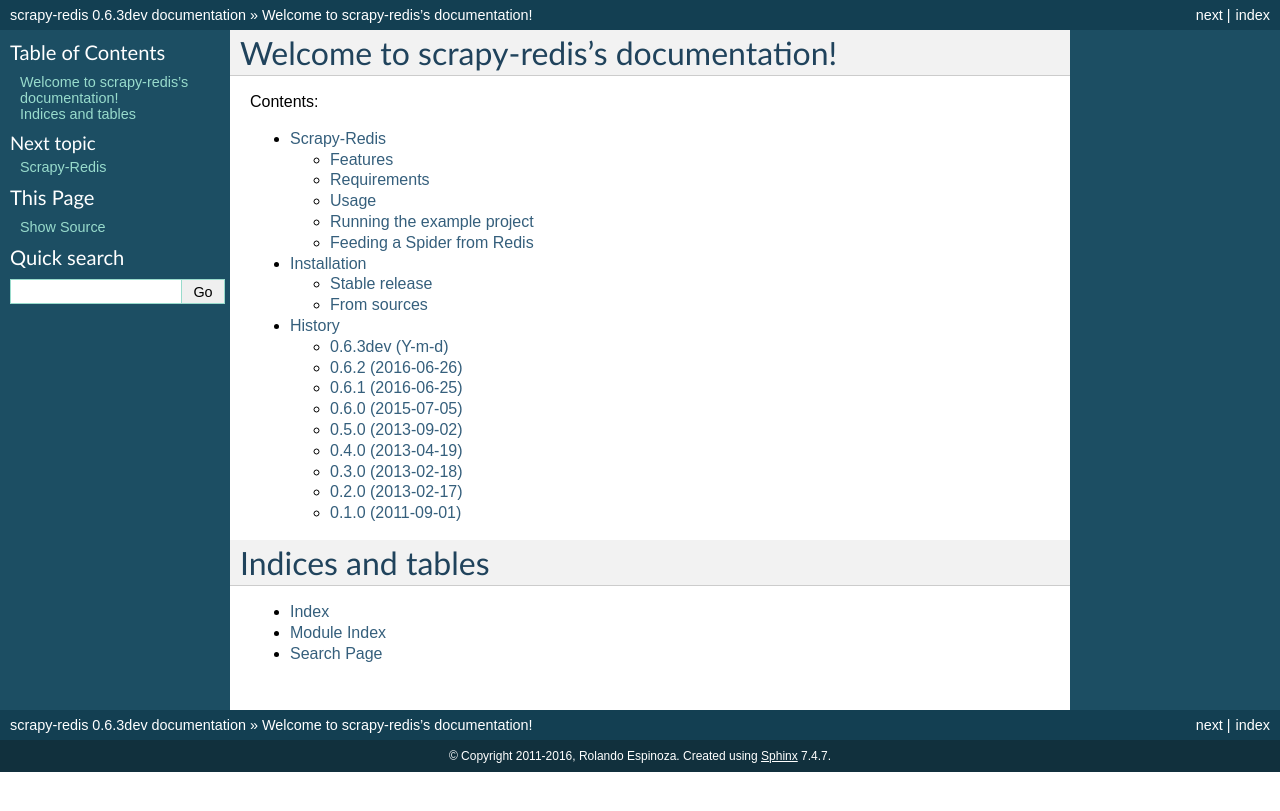
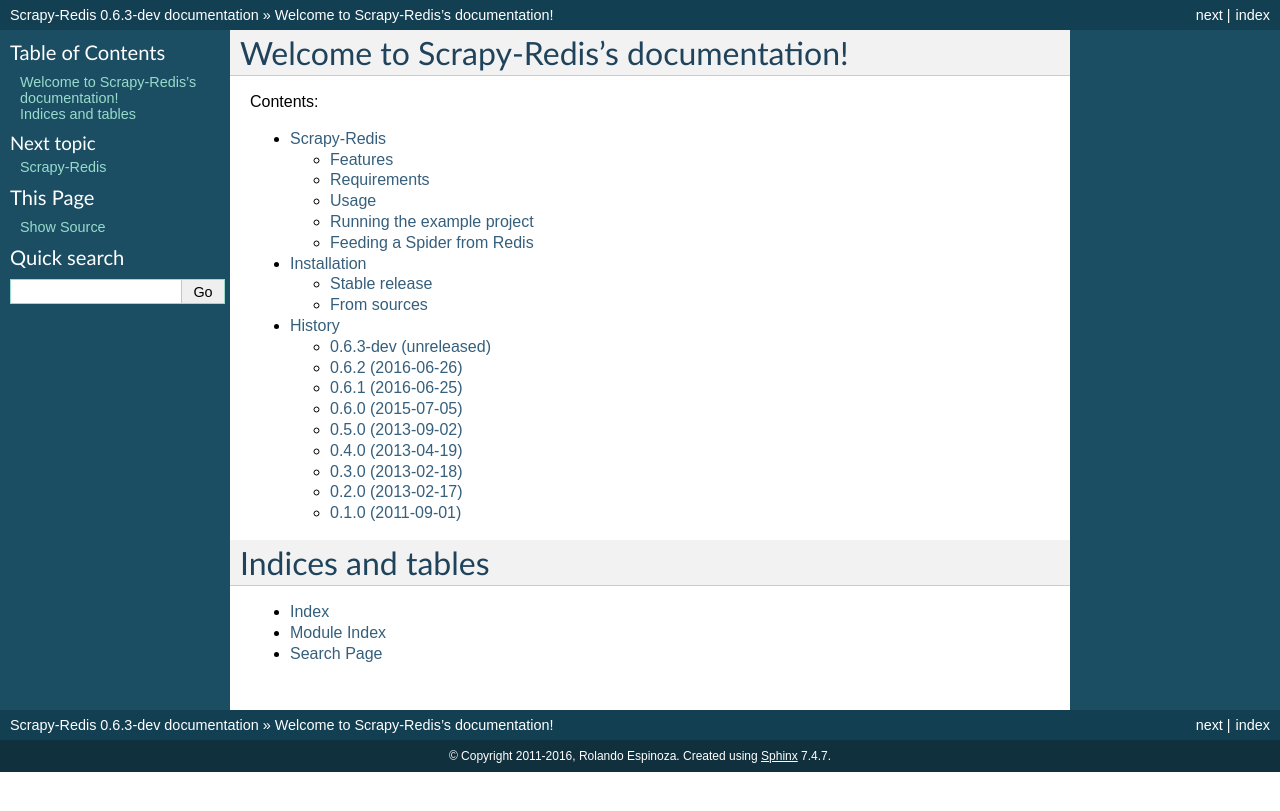
Before and after one commit to rmax/scrapy-redis, a Sphinx documentation site: the page built from docs/index.rst, in a window 1280 px wide. Shown: the top 811 px of the page. Built offline with Sphinx 7.4.7, drawn with Linux system fonts in a browser that asks for light colours.

```diff
--- a/CONTRIBUTING.rst
+++ b/CONTRIBUTING.rst
@@ -38,8 +38,8 @@ is open to whoever wants to implement it.
 Write Documentation
 ~~~~~~~~~~~~~~~~~~~
 
-scrapy-redis could always use more documentation, whether as part of the
-official scrapy-redis docs, in docstrings, or even on the web in blog posts,
+Scrapy-Redis could always use more documentation, whether as part of the
+official Scrapy-Redis docs, in docstrings, or even on the web in blog posts,
 articles, and such.
 
 Submit Feedback
--- a/HISTORY.rst
+++ b/HISTORY.rst
@@ -2,9 +2,10 @@
 History
 =======
 
-0.6.3dev (Y-m-d)
-----------------
-* TODO
+.. comment:: bumpversion marker
+
+0.6.3-dev (unreleased)
+----------------------
 
 0.6.2 (2016-06-26)
 ------------------
--- a/docs/conf.py
+++ b/docs/conf.py
@@ -13,8 +13,8 @@
 # All configuration values have a default; values that are commented out
 # serve to show the default.
 
-import sys
 import os
+import re
 
 # If extensions (or modules to document with autodoc) are in another
 # directory, add these directories to sys.path here. If the directory is
@@ -23,15 +23,7 @@ import os
 #sys.path.insert(0, os.path.abspath('.'))
 
 # Get the project root dir, which is the parent dir of this
-cwd = os.getcwd()
-project_root = os.path.dirname(cwd)
-
-# Insert the project root dir as the first element in the PYTHONPATH.
-# This lets us ensure that the source package is imported, and that its
-# version is used.
-sys.path.insert(0, project_root)
-
-import scrapy_redis
+project_root = os.path.dirname(os.path.dirname(os.path.abspath(__file__)))
 
 # -- General configuration ---------------------------------------------
 
@@ -59,17 +51,17 @@ source_suffix = '.rst'
 master_doc = 'index'
 
 # General information about the project.
-project = u'scrapy-redis'
+project = u'Scrapy-Redis'
 copyright = u'2011-2016, Rolando Espinoza'
 
 # The version info for the project you're documenting, acts as replacement
 # for |version| and |release|, also used in various other places throughout
 # the built documents.
 #
+# The full version, including alpha/beta/rc tags.
+release = open(os.path.join(project_root, 'VERSION')).read().strip()
 # The short X.Y version.
-version = scrapy_redis.__version__
-# The full version, including alpha/beta/rc tags.
-release = scrapy_redis.__version__
+version = re.findall(r'\d+\.\d+\.\d+', release)[0]
 
 # The language for content autogenerated by Sphinx. Refer to documentation
 # for a list of supported languages.
@@ -213,7 +205,7 @@ latex_elements = {
 # [howto/manual]).
 latex_documents = [
     ('index', 'scrapy_redis.tex',
-     u'scrapy-redis Documentation',
+     u'Scrapy-Redis Documentation',
      u'Rolando Espinoza', 'manual'),
 ]
 
@@ -244,7 +236,7 @@ latex_documents = [
 # (source start file, name, description, authors, manual section).
 man_pages = [
     ('index', 'scrapy_redis',
-     u'scrapy-redis Documentation',
+     u'Scrapy-Redis Documentation',
      [u'Rolando Espinoza'], 1)
 ]
 
@@ -259,7 +251,7 @@ man_pages = [
 #  dir menu entry, description, category)
 texinfo_documents = [
     ('index', 'scrapy_redis',
-     u'scrapy-redis Documentation',
+     u'Scrapy-Redis Documentation',
      u'Rolando Espinoza',
      'scrapy-redis',
      'One line description of project.',
--- a/docs/index.rst
+++ b/docs/index.rst
@@ -3,7 +3,7 @@
    You can adapt this file completely to your liking, but it should at least
    contain the root `toctree` directive.
 
-Welcome to scrapy-redis's documentation!
+Welcome to Scrapy-Redis's documentation!
 ======================================
 
 Contents:
--- a/docs/installation.rst
+++ b/docs/installation.rst
@@ -8,7 +8,7 @@ Installation
 Stable release
 --------------
 
-To install scrapy-redis, run this command in your terminal:
+To install Scrapy-Redis, run this command in your terminal:
 
 .. code-block:: console
 
@@ -24,7 +24,7 @@ you through the process.
 From sources
 ------------
 
-The sources for scrapy-redis can be downloaded from the `Github repo`_.
+The sources for Scrapy-Redis can be downloaded from the `Github repo`_.
 
 You can either clone the public repository:
 
--- a/src/scrapy_redis/__init__.py
+++ b/src/scrapy_redis/__init__.py
@@ -7,4 +7,4 @@ from .connection import (  # NOQA
 
 __author__ = 'Rolando Espinoza'
 __email__ = 'rolando at rmax.io'
-__version__ = '0.6.3dev'
+__version__ = '0.6.3-dev'
```
Also changed, not shown: setup.py (+11 -3 lines), .bumpversion.cfg, 4 other files.
